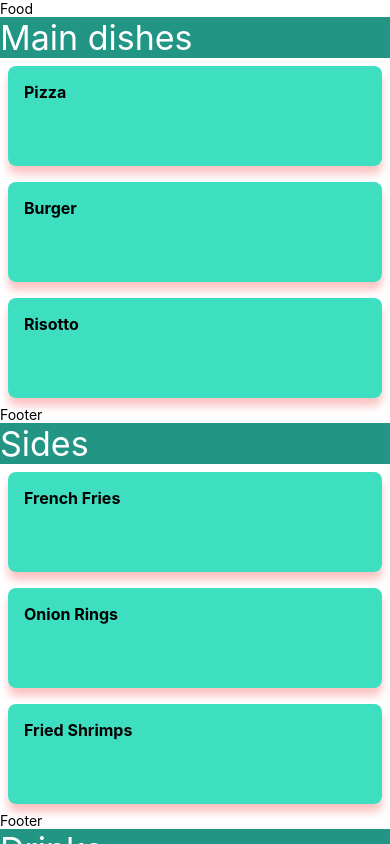
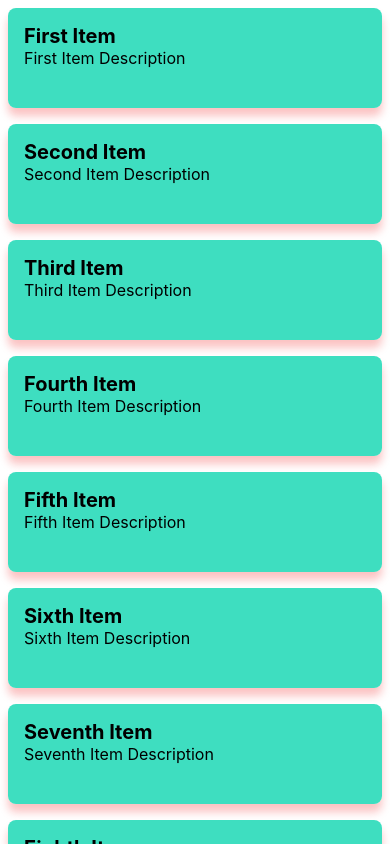
Before and after one commit to rddewan/react-native-beginner, a React Native app in the folder CoreComponents/: screen / in a window 390 px wide. Built offline with nearby package versions, Linux system fonts and the light colour scheme.

Commit message:
virtualized list component

```diff
--- a/CoreComponents/App.js
+++ b/CoreComponents/App.js
@@ -16,6 +16,7 @@ import TextComponent from "./Components/TextComponent";
 import View from "./Components/ViewComponent";
 import { fullName } from "./Components/ViewComponent";
 import { Text } from "react-native";
+import VirtualizedListComponent from "./Components/VirtualizedListComponent";
 
 export default function App() {
   return (
@@ -36,7 +37,8 @@ export default function App() {
     {/* <SafeAreaViewComponet /> */}
     {/* <PressableComponent /> */}
     {/* <ModalComponent /> */}
-    <SectionListComponent />
+    {/* <SectionListComponent /> */}
+    <VirtualizedListComponent />
 
 
     </>
--- /dev/null
+++ b/CoreComponents/Components/VirtualizedListComponent.jsx
@@ -0,0 +1,132 @@
+import { SafeAreaView, VirtualizedList, View, Text, StyleSheet } from 'react-native';
+
+
+const DATA = [
+    {
+        id: '1',
+        title: 'First Item',
+        description: 'First Item Description',
+    },
+    {
+        id: '2',
+        title: 'Second Item',
+        description: 'Second Item Description',
+    },
+    {
+        id: '3',
+        title: 'Third Item',
+        description: 'Third Item Description',
+    },
+    {
+        id: '4',
+        title: 'Fourth Item',
+        description: 'Fourth Item Description',
+    },
+    {
+        id: '5',
+        title: 'Fifth Item',
+        description: 'Fifth Item Description',
+    },
+    {
+        id: '6',
+        title: 'Sixth Item',
+        description: 'Sixth Item Description',
+    },
+    {
+        id: '7',
+        title: 'Seventh Item',
+        description: 'Seventh Item Description',
+    },
+    {
+        id: '8',
+        title: 'Eighth Item',
+        description: 'Eighth Item Description',
+    },
+    {
+        id: '9',
+        title: 'Ninth Item',
+        description: 'Ninth Item Description',
+    },
+    {
+        id: '10',
+        title: 'Tenth Item',
+        description: 'Tenth Item Description',
+    },
+    {
+        id: '11',
+        title: 'Eleventh Item',
+        description: 'Eleventh Item Description',
+    },
+    {
+        id: '12',
+        title: 'Twelth Item',
+        description: 'Twelth Item Description',
+    },
+    {
+        id: '13',
+        title: 'Thirteenth Item',
+        description: 'Thirteenth Item Description',
+    },
+    {
+        id: '14',
+        title: 'Fourthteenth Item',
+        description: 'Fourthteenth Item Description',
+    },
+    {
+        id: '15',
+        title: 'Fiftheenth Item',
+        description: 'Fiftheenth Item Description',
+    },
+]
+const VirtualizedListComponent = () => {
+
+    return (
+        <SafeAreaView style={styles.container}>
+            <VirtualizedList
+                initialNumToRender={8}
+                keyExtractor={item => item.id}
+                getItemCount={() => DATA.length}
+                getItem={(data, index) => DATA[index]}
+                renderItem={({ item }) =>
+                    <View style={styles.card} >
+                        <Text style={styles.title}>{item.title}</Text>
+                        <Text style={styles.description}>{item.description}</Text>
+                    </View>
+                }
+            />
+
+        </SafeAreaView>
+    )
+}
+
+export default VirtualizedListComponent;
+
+const styles = StyleSheet.create({
+    container: {
+        flex: 1,
+        padding: 16,
+    },
+    card: {
+        backgroundColor: '#04d4aec4',
+        padding: 16,
+        borderRadius: 8,
+        marginHorizontal: 8,
+        marginVertical: 8,
+        elevation: 4,
+        shadowColor: "#ef0e0e",
+        shadowOffset: {
+            width: 0,
+            height: 8
+        },
+        shadowOpacity: 0.25,
+        shadowRadius: 8,
+        height: 100
+    },
+    title: {
+        fontSize: 20,
+        fontWeight: 'bold',
+    },
+    description: {
+        fontSize: 16,
+    }
+})
```
